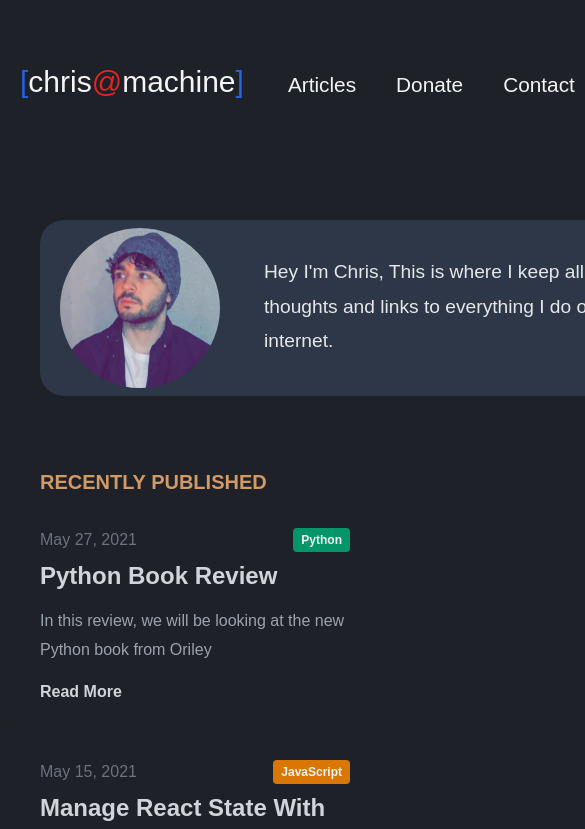
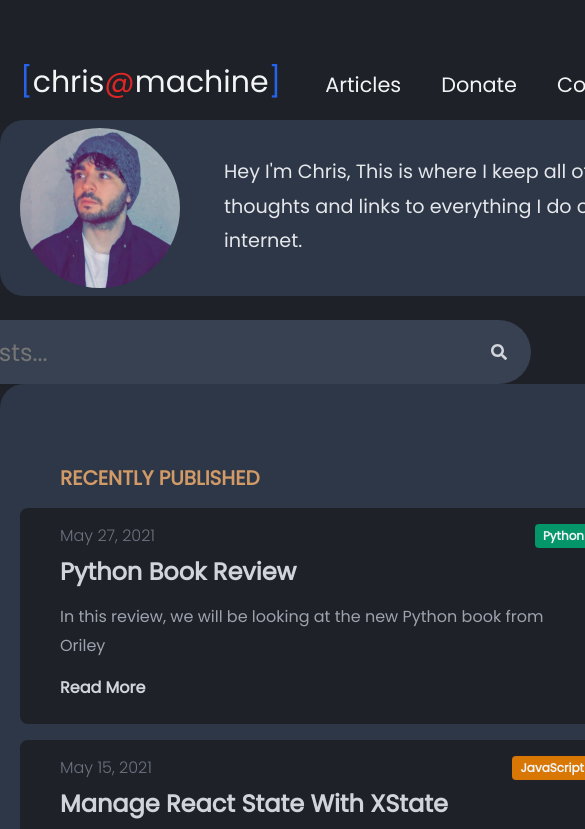
Before and after one commit to ChristianChiarulli/old_website, a Next.js app: page / in a window 390 px wide. Shown: the top 829 px of the page, 585 px wide, since content can reach past the window. Built offline with nearby package versions, Linux system fonts and the light colour scheme.

Commit message:
more responsive

```diff
--- a/pages/index.js
+++ b/pages/index.js
@@ -6,6 +6,7 @@ import CategoryList from '@/components/CategoryList'
 import SocialList from '@/components/SocialList'
 import ProjectList from '@/components/ProjectList'
 import styles from '@/styles/home.module.css'
+import Search from '@/components/Search'
 
 export default function HomePage({ posts }) {
   return (
@@ -24,6 +25,9 @@ export default function HomePage({ posts }) {
                 to everything I do on the internet.
               </p>
             </div>
+          </div>
+          <div className={styles.home__search}>
+            <Search />
           </div>
           <div className={styles.home__post__container}>
             <div>
--- a/styles/components/CategoryList.module.css
+++ b/styles/components/CategoryList.module.css
@@ -1,5 +1,4 @@
 .list {
-  margin-left: 1.75rem/* 28px */;
   width: 16rem/* 288px */;
 }
 
--- a/styles/components/Header.module.css
+++ b/styles/components/Header.module.css
@@ -59,7 +59,7 @@
 }
 
 .nav__search {
-  visibility: hidden;
+  display: none;
 }
 
 .nav__item:hover {
@@ -94,7 +94,7 @@
     max-width: 984px;
   }
   .nav__search {
-    visibility: visible;
+    display: block;
   }
 }
 
--- a/styles/components/Layout.module.css
+++ b/styles/components/Layout.module.css
@@ -1,18 +1,20 @@
 .main {
-  display: flex;
-  width: 100%;
-  flex-direction: column;
-  margin-left: auto;
-  margin-right: auto;
-  margin-top: 1.75rem/* 28px */;
-  margin-bottom: 1.75rem/* 28px */;
+  /* display: flex; */
+  /* overflow: auto; */
+  /* flex: 1; */
+  /* width: 100%; */
+  /* flex-direction: column; */
+  /* margin-left: auto; */
+  /* margin-right: auto; */
+  /* margin-top: 1.75rem; */
+  /* margin-bottom: 1.75rem; */
 }
 
-@media (min-width: 640px) {
-  .main {
-    max-width: 640px;
-  }
-}
+/* @media (min-width: 640px) { */
+/*   .main { */
+/*     max-width: 640px; */
+/*   } */
+/* } */
 
 @media (min-width: 768px) {
   .main {
--- a/styles/components/ProjectList.module.css
+++ b/styles/components/ProjectList.module.css
@@ -1,6 +1,5 @@
 .projectlist {
-  margin-left: 1.75rem /* 28px */;
-  width: 18rem /* 288px */;
+  width: 16rem /* 288px */;
 }
 
 .projectlist__title {
@@ -14,6 +13,7 @@
 }
 
 .projectlist__item {
+  margin-left: 0.25rem/* 4px */;
   display: flex;
   vertical-align: middle;
   justify-content: flex-start;
--- a/styles/components/Search.module.css
+++ b/styles/components/Search.module.css
@@ -1,3 +1,52 @@
+.search__wrapper {
+  position: relative;
+}
+
+.search__container {
+  display: flex;
+  position: relative;
+  justify-content: center;
+}
+
+.search__input {
+  position: relative;
+  --tw-text-opacity: 1;
+  color: rgba(229, 231, 235, var(--tw-text-opacity));
+  width: 42rem;
+}
+
+.search__form {
+  --tw-bg-opacity: 1;
+  background-color: rgba(55, 65, 81, var(--tw-bg-opacity));
+  height: 2.5rem;
+  margin-top: 1.5rem;
+  padding-left: 1.25rem;
+  padding-right: 1.25rem;
+  padding-top: 2rem;
+  padding-bottom: 2rem;
+  border-radius: 9999px;
+  font-size: 1.5rem;
+  line-height: 1.25rem;
+  width: 42rem;
+}
+
+.search__icon {
+  position: absolute;
+  top: 0px;
+  right: 0px;
+  --tw-text-opacity: 1;
+  color: rgba(209, 213, 219, var(--tw-text-opacity));
+  margin-top: 3rem;
+  margin-right: 1.5rem;
+}
+
+@media (min-width: 640px) {
+}
+
+@media (min-width: 768px) {
+}
+
+@media (min-width: 1024px) {
   .search__wrapper {
     position: relative;
   }
@@ -15,20 +64,23 @@
     position: relative;
     --tw-text-opacity: 1;
     color: rgba(229, 231, 235, var(--tw-text-opacity));
-  width: 18rem/* 288px */;
+    width: 18rem /* 288px */;
   }
 
   .search__form {
     --tw-bg-opacity: 1;
     background-color: rgba(55, 65, 81, var(--tw-bg-opacity));
-  height: 2.5rem/* 40px */;
-  padding-left: 1.25rem/* 20px */;
-  padding-right: 1.25rem/* 20px */;
-  padding-right: 2.5rem/* 40px */;
+    height: 2.5rem /* 40px */;
+    margin-top: 0rem;
+    padding-top: 0rem;
+    padding-bottom: 0rem;
+    padding-left: 1.25rem /* 20px */;
+    padding-right: 1.25rem /* 20px */;
+    padding-right: 2.5rem /* 40px */;
     border-radius: 9999px;
-  font-size: 0.875rem/* 14px */;
-  line-height: 1.25rem/* 20px */;
-  width: 18rem/* 288px */;
+    font-size: 0.875rem /* 14px */;
+    line-height: 1.25rem /* 20px */;
+    width: 18rem /* 288px */;
   }
 
   .search__form:focus {
@@ -51,6 +103,10 @@
     right: 0px;
     --tw-text-opacity: 1;
     color: rgba(209, 213, 219, var(--tw-text-opacity));
-  margin-top: 0.75rem/* 12px */;
-  margin-right: 1rem/* 16px */;
+    margin-top: 0.75rem /* 12px */;
+    margin-right: 1rem /* 16px */;
   }
+}
+
+@media (min-width: 1280px) {
+}
--- a/styles/components/SocialList.module.css
+++ b/styles/components/SocialList.module.css
@@ -1,5 +1,4 @@
 .sociallist {
-  margin-left: 1.75rem /* 28px */;
   width: 18rem /* 288px */;
 }
 
@@ -15,6 +14,7 @@
 
 .sociallist__item {
   display: flex;
+  margin-left: 0.25rem/* 4px */;
   vertical-align: middle;
   justify-content: flex-start;
   align-items: center;
--- a/styles/globals.css
+++ b/styles/globals.css
@@ -1,4 +1,6 @@
 /* @import url('https://fonts.googleapis.com/css2?family=Poppins:wght@400;700&display=swap'); */
+
+@import url('https://fonts.googleapis.com/css2?family=Poppins:wght@300;400&display=swap');
 
 /* tailwind preflight start */
 
@@ -400,9 +402,8 @@ Ensure the default browser behavior of the `hidden` attribute.
 
 /* tailwind preflight end */
 
-
 body {
-  overflow-x: hidden !important;
+  /* overflow-x: hidden !important; */
   font-family: 'Poppins', sans-serif;
   font-size: 1rem;
   line-height: 1.5;
@@ -410,7 +411,8 @@ body {
   background-repeat: no-repeat;
   background-attachment: fixed;
   height: 100vh;
-  width: 100vw;
+  /* width: 100vw; */
+  /* min-width: 768px; */
 }
 
 /* width */
--- a/styles/home.module.css
+++ b/styles/home.module.css
@@ -1,15 +1,14 @@
-.home__container {
-  display: flex;
-  position: relative;
-  padding-top: 1rem /* 16px */;
-  padding-bottom: 1rem /* 16px */;
-  width: 100%;
-  margin-left: auto;
-  margin-right: auto;
-  flex-direction: column;
-  /* justify-content: flex-start; */
-  justify-content: space-between;
-}
+/* .home__container { */
+/*   display: flex; */
+/*   position: relative; */
+/*   padding-top: 1rem; */
+/*   padding-bottom: 1rem; */
+/*   width: 100%; */
+/*   margin-left: auto; */
+/*   margin-right: auto; */
+/*   flex-direction: column; */
+/*   justify-content: space-between; */
+/* } */
 
 /* @media (min-width: 1536px) { */
 /*   .home__container { */
@@ -21,13 +20,13 @@
   display: flex;
   padding-left: 1.25rem /* 40px */;
   padding-right: 2.5rem /* 40px */;
-  width: 40rem;
+  width: 42rem;
   padding-top: 0.5rem;
   padding-bottom: 0.5rem;
   --tw-bg-opacity: 1;
   background-color: rgba(45, 55, 71, var(--tw-bg-opacity));
   border-radius: 1.5rem;
-  margin-left: 2.5rem;
+  /* margin-left: 2.5rem; */
 }
 
 .home__image {
@@ -46,10 +45,20 @@
 }
 
 .home__post__container {
+  /* display: flex; */
+  /* flex-grow: 7; */
+  /* justify-content: space-between; */
+  /* flex-direction: column; */
+
   display: flex;
-  /* flex-grow: 7; */
-  justify-content: space-between;
-  flex-direction: column;
+  padding-left: 1.25rem /* 40px */;
+  padding-right: 2.5rem /* 40px */;
+  width: 42rem;
+  padding-top: 0.5rem;
+  padding-bottom: 0.5rem;
+  --tw-bg-opacity: 1;
+  background-color: rgba(45, 55, 71, var(--tw-bg-opacity));
+  border-radius: 1.5rem;
 }
 
 .home__post__title {
@@ -62,9 +71,9 @@
 }
 
 .home__post__list {
-  display: flex;
-  width: 100%;
-  flex-direction: column;
+  /* display: flex; */
+  /* width: 100%; */
+  /* flex-direction: column; */
 }
 
 .home__post__button__wrapper {
@@ -100,11 +109,11 @@
 }
 
 .test {
-  display: flex;
-  flex-direction: column;
-  /* margin-left: 2.5rem; */
-  padding-top: 1rem;
-  padding-bottom: 1rem;
+  /* display: flex; */
+  /* flex-direction: column; */
+  /* padding-top: 1rem; */
+  /* padding-bottom: 1rem; */
+  /* align-items: center; */
 }
 
 .home__post__button:hover {
@@ -131,11 +140,11 @@
   flex-direction: row;
 }
 
-@media (min-width: 640px) {
-  .home__container {
-    max-width: 640px;
-  }
-}
+/* @media (min-width: 640px) { */
+/*   .home__container { */
+/*     max-width: 640px; */
+/*   } */
+/* } */
 
 @media (min-width: 768px) {
   .home__container {
@@ -154,6 +163,14 @@
     margin-left: 0.25rem /* 4px */;
     margin-right: 0.25rem /* 4px */;
     flex-direction: col;
+  }
+
+  .home__image__container {
+    margin-left: 2.5rem;
+  }
+
+  .test {
+    align-items: flex-start;
   }
 
   .home__post__container {
@@ -175,6 +192,10 @@
     /* justify-content: flex-start; */
     justify-content: space-between;
   }
+
+  .home__search {
+    display: none;
+  }
 }
 
 @media (min-width: 1280px) {
```
Lines whose indentation alone changed are shown as unchanged.
